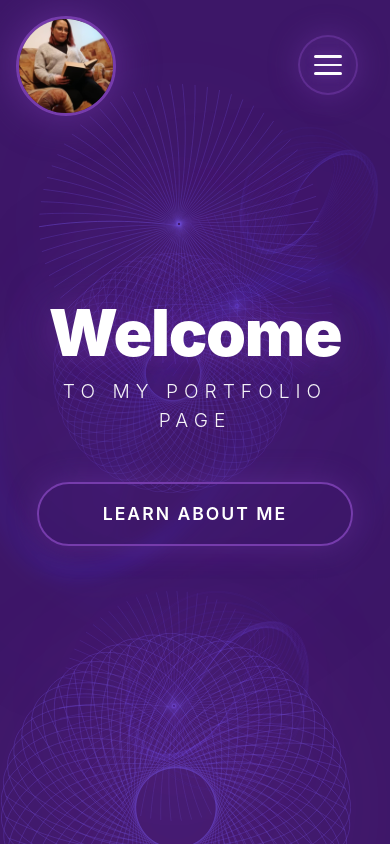
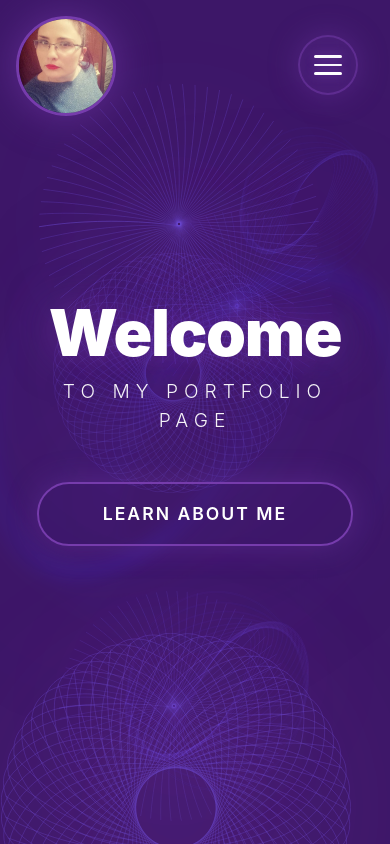
Before and after one commit to Jeca89/JelenaReljic-portfolio, a React (Vite) app: page / in a window 390 px wide. Shown: the top 844 px of the page. Built offline with nearby package versions, Linux system fonts and the light colour scheme.

Commit message:
fix: mobile profile image position and clickability

```diff
--- a/src/pages/Home/Home.jsx
+++ b/src/pages/Home/Home.jsx
@@ -37,7 +37,7 @@ const Home = () => {
 
       <div className="home__profile">
         <img
-          src="/images/profile.jpeg"
+          src="/images/cvimg.jpg"
           alt="profile"
           className="home__profile-img"
           onClick={() => window.open('/cv.pdf', '_blank')}
```
